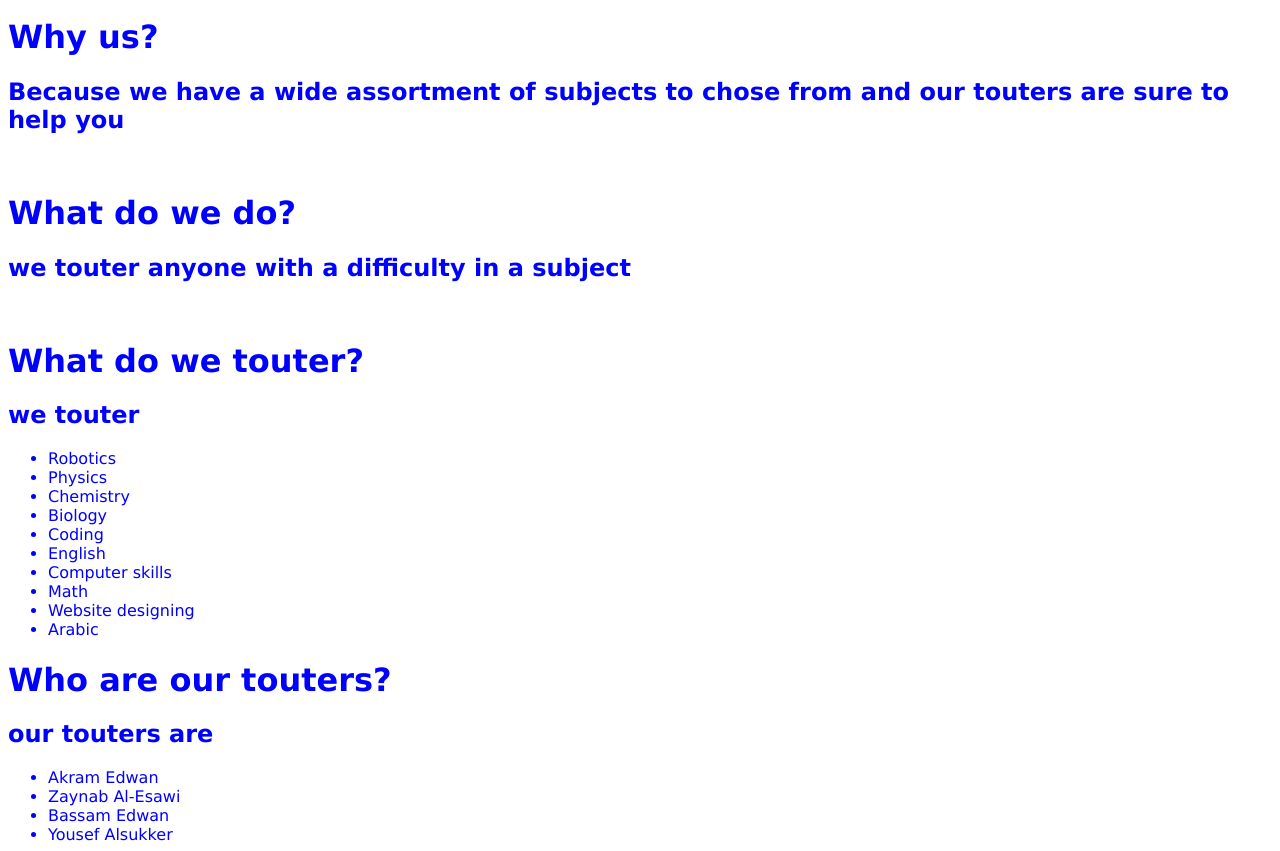
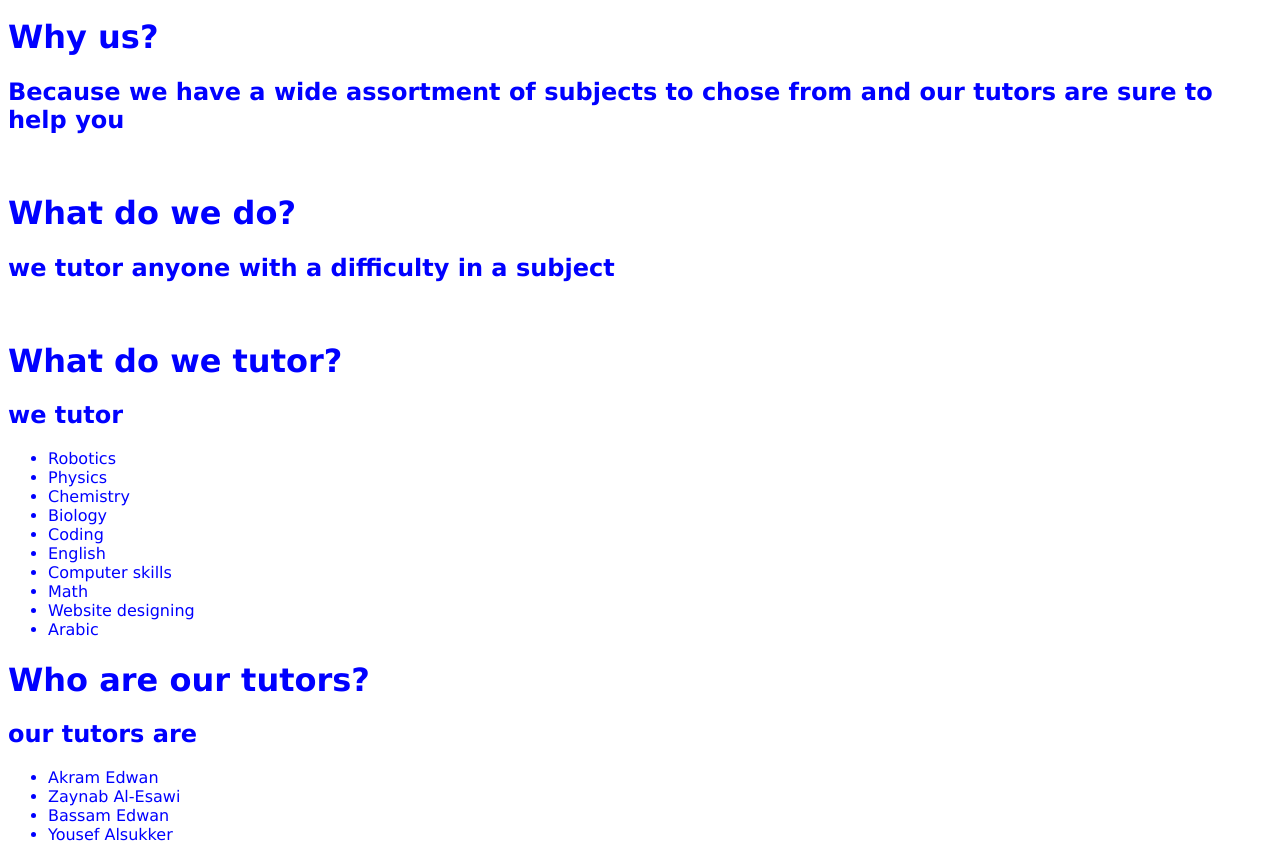
Before and after one commit to bassam-edwan/Mighty-Brains, a plain HTML site: page pages/About us.html in a window 1280 px wide. Shown: the part 101-952 px from the top of the page. Drawn offline with Linux system fonts and the light colour scheme.

Commit message:
Update About us.html

```diff
--- a/pages/About us.html
+++ b/pages/About us.html
@@ -21,13 +21,13 @@
     </ul>
 
         <h1>Why us?</h1>
-        <h2>Because we have a wide assortment of subjects to chose from and our touters are sure to help you</h2>
+        <h2>Because we have a wide assortment of subjects to chose from and our tutors are sure to help you</h2>
         <br>
         <h1>What do we do?</h1>
-        <h2>we touter anyone with a difficulty in a subject</h2>
+        <h2>we tutor anyone with a difficulty in a subject</h2>
         <br>
-        <h1>What do we touter?</h1>
-        <h2>we touter</h2>
+        <h1>What do we tutor?</h1>
+        <h2>we tutor</h2>
         <ul>
             <li>Robotics</li>
             <li>Physics</li>
@@ -40,8 +40,8 @@
             <li>Website designing</li>
             <li>Arabic</li>
         </ul>
-        <h1>Who are our touters?</h1>
-        <h2>our touters are</h2>
+        <h1>Who are our tutors?</h1>
+        <h2>our tutors are</h2>
         <ul>
             <li>Akram Edwan</li>
             <li>Zaynab Al-Esawi</li>
```
